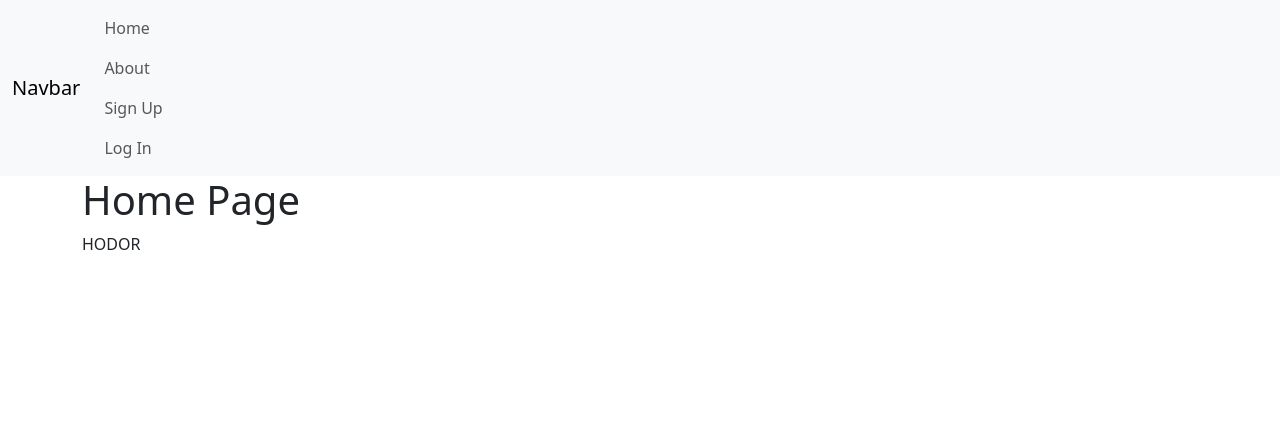
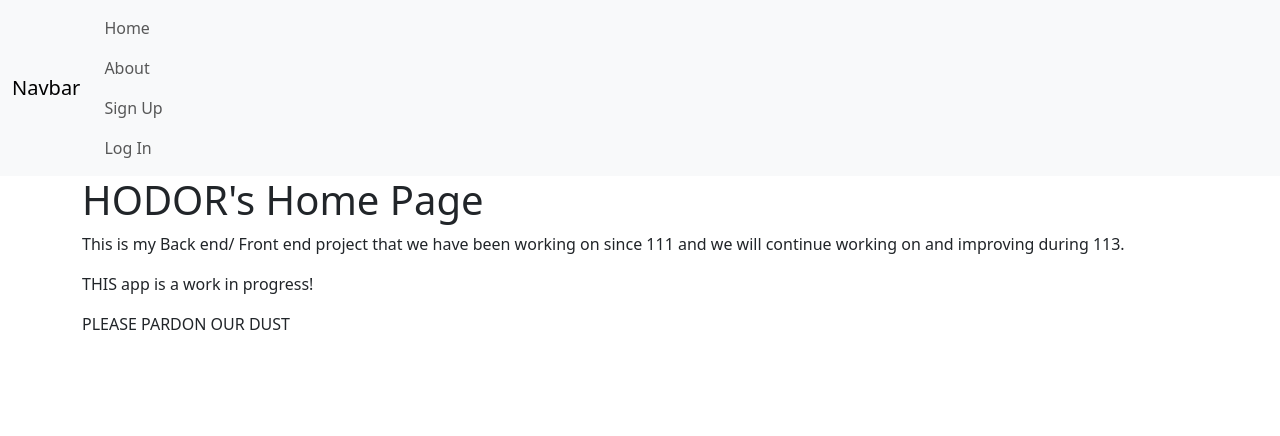
Before and after one commit to AshleeHODOR/django-blog, a Django app: page / in a window 1280 px wide. Shown: the top 436 px of the page. Run offline with Django 5.2, Linux system fonts and the light colour scheme.

Commit message:
Updated and completed MC1.md challenge

```diff
--- a/templates/pages/about.html
+++ b/templates/pages/about.html
@@ -7,4 +7,7 @@
 
         <h2>Hodor</h2>
         <p>Hey, I'm Hodor. WELCOME to my site! I have been waiting forever to meet you!.</p>
+        <p>This is my fictional company that tells allows you to create posts and share with each other.</p>
+        <p>The best part? You do not have to log in tocreate your posts or even create an account.</p>
+        <p>Please be kind with all your posts!!!</p>
 {% endblock content %}
--- a/templates/pages/home.html
+++ b/templates/pages/home.html
@@ -4,6 +4,8 @@
 {% block title %} Home {%  endblock title %}
 
 {% block content %}
-    <h1>Home Page</h1>
-    <p>HODOR</p>
+    <h1>HODOR's Home Page</h1>
+    <p>This is my Back end/ Front end project that we have been working on since 111 and we will continue working on and improving during 113.</p>
+    <p>THIS app is a work in progress!</p>
+    <p>PLEASE PARDON OUR DUST</p>
 {% endblock content %}
```
Also changed, not shown: mc1.md (+6 -4 lines).
